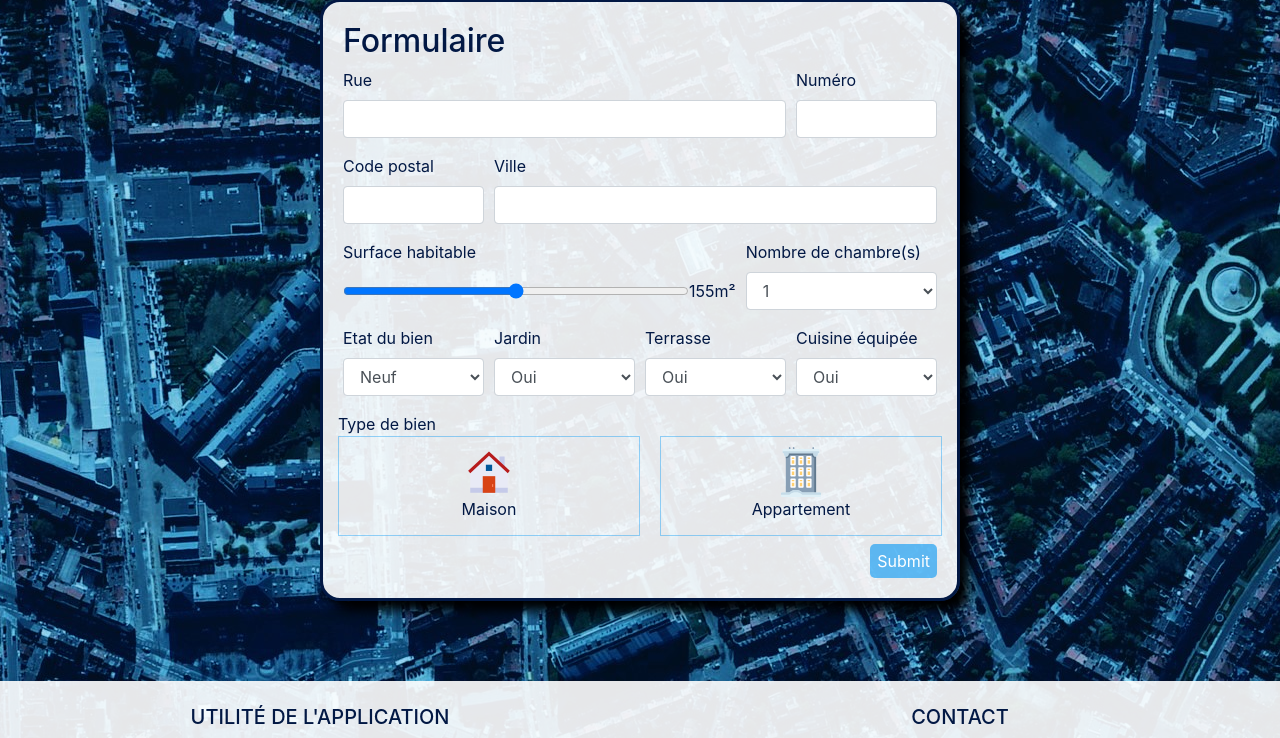
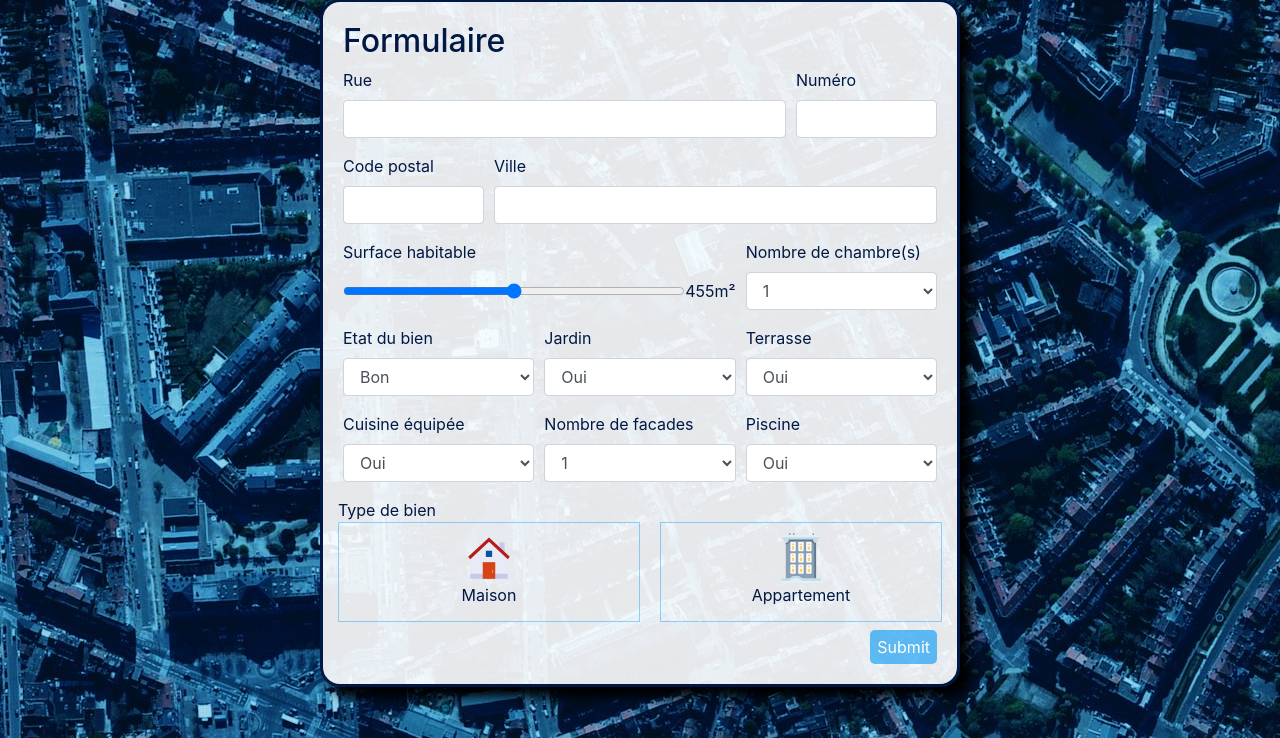
Before and after one commit to leersmathieu/ImmoEliza, a PHP site: page / in a window 1280 px wide. Shown: the part 151-889 px from the top of the page. Run offline with PHP 8.4, Linux system fonts and the light colour scheme; data that the repository does not hold is empty; some libraries are stand-ins or nearby versions.

Commit message:
New form element

```diff
--- a/assets/php/API.php
+++ b/assets/php/API.php
@@ -20,7 +20,9 @@ class openPrediction
                                     "house_area": ' . $value["house_area"] . ',
                                     "number_of_bedroom": ' . $value["number_of_bedroom"] . ',
                                     "garden": ' . $value["garden"] . ',
-                                    "terrace": ' . $value["terrace"] . '
+                                    "terrace": ' . $value["terrace"] . ',
+                                    "number_of_facades": ' . $value["facade"] . ',
+                                    "swimming_pool": ' . $value["pool"] . '
                                 }
                   ',
             CURLOPT_HTTPHEADER => array(
--- a/assets/php/threeJs/metadata.json
+++ b/assets/php/threeJs/metadata.json
@@ -1 +1 @@
-{"offsets": {"land": {"x": 24.0, "y": 26.5, "z": 76.45000076293945}, "house": [{"x": 1.0, "y": 3.5, "z": 76.45000076293945}, {"x": -4.0, "y": 4.5, "z": 76.45000076293945}, {"x": 0.0, "y": 3.5, "z": 76.45000076293945}, {"x": 6.0, "y": 1.5, "z": 76.45000076293945}, {"x": 2.0, "y": 1.5, "z": 76.45000076293945}, {"x": -4.0, "y": 4.5, "z": 76.45000076293945}, {"x": 0.0, "y": 3.5, "z": 76.45000076293945}, {"x": 0.0, "y": 1.5, "z": 76.45000076293945}, {"x": 0.0, "y": 1.5, "z": 76.45000076293945}]}, "meta": {"street_name": "Clos de l'Escaill\u00e8re", "house_number": "1", "postal_code": 1460, "city_name": "Ittre", "x": 4.259758449885853, "y": 50.645870222427995, "price": 264439}, "details": {"area_property": 1357.6442, "area_building": 90.1205}}
+{"offsets": {"land": {"x": 27.5, "y": 25.5, "z": 112.40578842163086}, "house": [{"x": -6.5, "y": -10.5, "z": 112.40578842163086}]}, "meta": {"street_name": "Avenue de l'Escav\u00e9e Rouge", "house_number": "11", "postal_code": 1325, "city_name": "Chaumont-Gistoux", "x": 4.644065735286434, "y": 50.689295400939606, "price": 327269}, "details": {"area_property": 1312.4170000000001, "area_building": 115.1363}}
--- a/prediction/index.php
+++ b/prediction/index.php
@@ -39,6 +39,10 @@ if (isset($_POST['submit'])) {
 
         'postal_code' => array('sanitize' => FILTER_SANITIZE_NUMBER_INT,
             'validate' => FILTER_VALIDATE_INT),
+        'facade' => array('sanitize' => FILTER_SANITIZE_NUMBER_INT,
+            'validate' => FILTER_VALIDATE_INT),
+        'pool' => array('sanitize' => FILTER_SANITIZE_NUMBER_INT,
+            'validate' => FILTER_VALIDATE_INT),
     );
     $info = filter_input_array(INPUT_POST, $args);
 
@@ -50,6 +54,8 @@ if (isset($_POST['submit'])) {
     $info['is_new'] = intval($info['is_new']);
     $info['garden'] = intval($info['garden']);
     $info['terrace'] = intval($info['terrace']);
+    $info['facade'] = intval($info['facade']);
+    $info['pool'] = intval($info['pool']);
     $kitchen = intval($info['kitchen']);
 
     require_once '../assets/php/API.php';
@@ -131,8 +137,8 @@ if (isset($_POST['submit'])) {
               <div class="form-group col-8 mt-auto">
                 <label for="house_area">Surface habitable</label>
                 <div class="d-flex align-items-center">
-                  <input required type="range" min="10" max="300" class="form-control" id="valueInput" name="house_area" />
-                  <p id="valueTarget" class="m-0">155m²</p>
+                  <input required type="range" min="10" max="900" class="form-control" id="valueInput" name="house_area" />
+                  <p id="valueTarget" class="m-0">455m²</p>
                 </div>
               </div>
               <div class="form-group col-4 mt-auto">
@@ -147,36 +153,53 @@ if (isset($_POST['submit'])) {
               </div>
             </div>
             <div class="form-row">
-            <div class="form-group col-3 mt-auto">
+            <div class="form-group col-4 mt-auto">
                 <label for="is_new">Etat du bien</label>
                 <select class="form-control" name="is_new">
-                  <option value="1">Neuf</option>
-                  <option value="0">Ancien</option>
+                  <option value="1">Bon</option>
+                  <option value="0">À rénover</option>
                 </select>
               </div>
-              <div class="form-group col-3">
+              <div class="form-group col-4">
                 <label for="garden">Jardin</label>
                 <select class="form-control" name="garden">
                   <option value="1">Oui</option>
                   <option value="0">Non</option>
                 </select>
               </div>
-              <div class="form-group col-3">
+              <div class="form-group col-4">
                 <label for="terrace">Terrasse</label>
                 <select class="form-control" name="terrace">
                   <option value="1">Oui</option>
                   <option value="0">Non</option>
                 </select>
               </div>
-              <div class="form-group col-3">
+            </div>
+            <div class="form-row">
+              <div class="form-group col-4">
                 <label for="kitchen">Cuisine équipée</label>
                 <select class="form-control" name="kitchen">
                   <option value="1">Oui</option>
                   <option value="0">Non</option>
                 </select>
               </div>
+              <div class="form-group col-4">
+                <label for="facade">Nombre de facades</label>
+                <select class="form-control" name="facade">
+                  <option value="1">1</option>
+                  <option value="2">2</option>
+                  <option value="3">3</option>
+                  <option value="4">4</option>
+                </select>
+              </div>
+              <div class="form-group col-4">
+                <label for="pool">Piscine</label>
+                <select class="form-control" name="pool">
+                  <option value="1">Oui</option>
+                  <option value="0">Non</option>
+                </select>
+              </div>
             </div>
-
             <div class="form-row d-flex flex-column">
               <label class="form-check-label"> Type de bien</label>
               <div class="d-flex">
@@ -241,11 +264,13 @@ if (isset($_POST['submit'])) {
             </div>
               <ul class='list-unstyled mt-auto'>
                 <li>Surface habitable: <?php echo $info['house_area'] ?> m²</li>
-                <li>Etat du bien : <?php if ($info['is_new']) {echo "neuf";} else {echo "ancien";}?></li>
+                <li>Etat du bien : <?php if ($info['is_new']) {echo "Bon";} else {echo "À rénover";}?></li>
                 <li>Jardin : <?php if ($info['garden']) {echo "oui";} else {echo "non";}?></li>
               </ul>
               <ul class='list-unstyled mt-auto'>
                 <li>Terrasse: <?php if ($info['terrace']) {echo "oui";} else {echo "non";}?></li>
+                <li>Nombre de facade(s) : <?php echo $info['facade'] ?></li>
+                <li>Piscine : <?php if ($info['pool']) {echo "oui";} else {echo "non";}?></li>
               </ul>
           </div>
           <p class="mb-0">
@@ -253,6 +278,7 @@ if (isset($_POST['submit'])) {
               </p>
         </div>
       </div>
+
       <div class="row mt-4">
         <div class="col-12 col-md-4 offset-md-1 p-0 d-flex align-items-center">
             <iframe class="boxShadow map" width="100%" height="400" src="https://maps.google.com/maps?q=<?php echo $info['street'] . '+' . $info['number'] . '+' . $info['postal_code'] . '+' . $info['city']; ?>&output=embed"></iframe>
```
Also changed, not shown: 12 other files.
